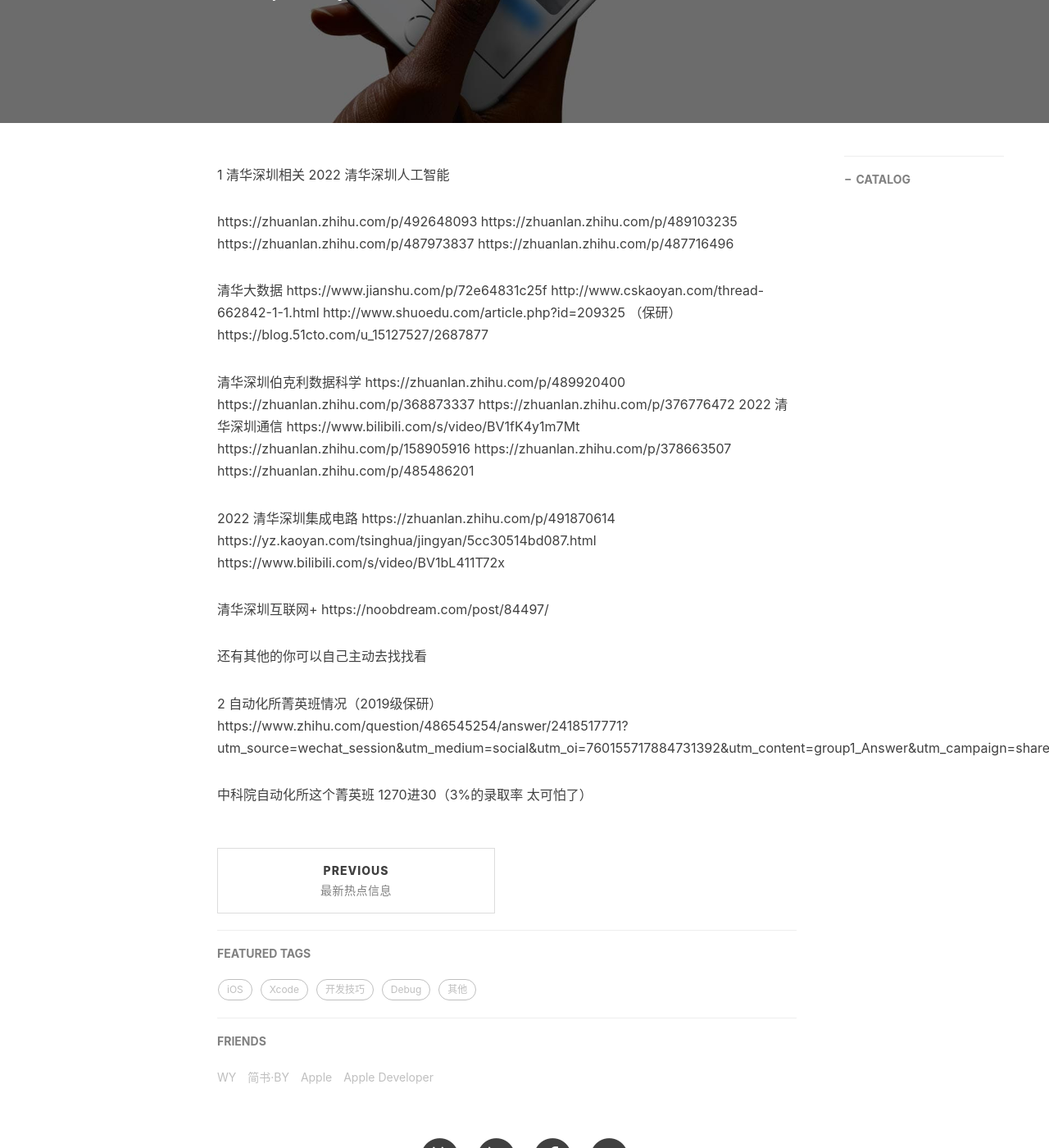
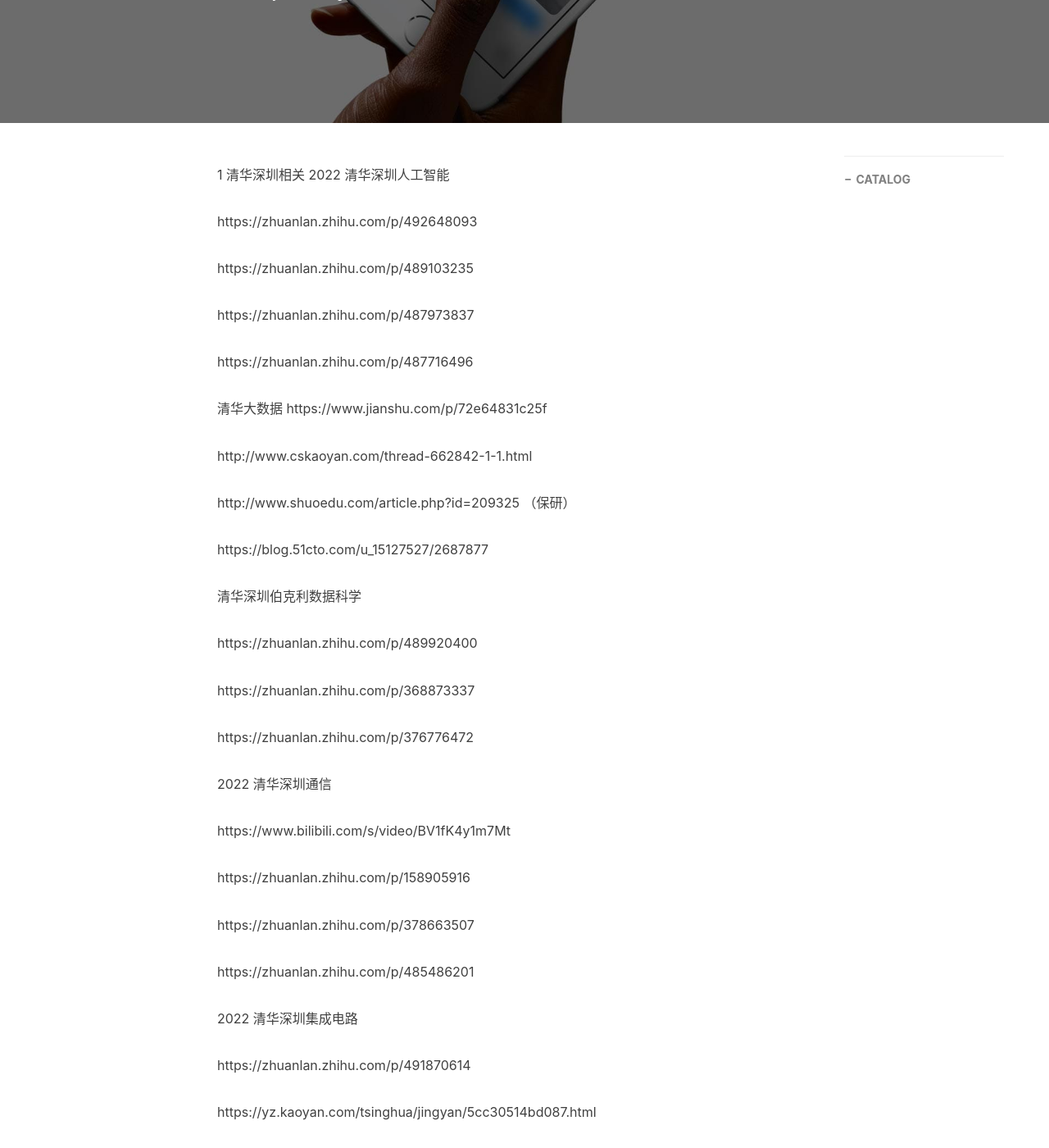
Before and after one commit to pengjiao123/pengjiao123.github.io, a Jekyll site: the page built from _posts/2022-04-06-清华考研相关.md, in a window 1280 px wide and 1400 px high, scrolled down 373 px. Shown: the whole window at 82% size. Built offline with Jekyll 4.4.1, drawn with Linux system fonts in a browser that asks for light colours; nearby versions of some CDN libraries; comment, search, counter and statistics services are not loaded; some of the changed lines change nothing that is shown; some of the changed text lies outside the part shown.

Commit message:
Update 2022-04-06-清华考研相关.md

```diff
--- a/_posts/2022-04-06-清华考研相关.md
+++ b/_posts/2022-04-06-清华考研相关.md
@@ -13,38 +13,68 @@
 2022 清华深圳人工智能
 
 https://zhuanlan.zhihu.com/p/492648093
+
 https://zhuanlan.zhihu.com/p/489103235
+
 https://zhuanlan.zhihu.com/p/487973837
+
 https://zhuanlan.zhihu.com/p/487716496
 
 清华大数据
 https://www.jianshu.com/p/72e64831c25f
+
 http://www.cskaoyan.com/thread-662842-1-1.html
+
 http://www.shuoedu.com/article.php?id=209325 （保研）
+
 https://blog.51cto.com/u_15127527/2687877
 
 清华深圳伯克利数据科学
+
 https://zhuanlan.zhihu.com/p/489920400
+
 https://zhuanlan.zhihu.com/p/368873337
+
 https://zhuanlan.zhihu.com/p/376776472
+
 2022 清华深圳通信
+
 https://www.bilibili.com/s/video/BV1fK4y1m7Mt
+
 https://zhuanlan.zhihu.com/p/158905916
+
 https://zhuanlan.zhihu.com/p/378663507
+
 https://zhuanlan.zhihu.com/p/485486201
 
 2022 清华深圳集成电路
+
 https://zhuanlan.zhihu.com/p/491870614
+
 https://yz.kaoyan.com/tsinghua/jingyan/5cc30514bd087.html
+
 https://www.bilibili.com/s/video/BV1bL411T72x
 
 清华深圳互联网+
+
 https://noobdream.com/post/84497/
 
-还有其他的你可以自己主动去找找看
+还有其他的你可以自己主动去找找看 可以网上多看看相关资料 比如在知乎上面联系上加下微信或者QQ问下
+
+还有之前上一届保送清华深圳的人也可以主动找下看看能不能问到联系方式
+
+
+北大不考408的电子信息类/计算机专业（都在北京培养）
+
+北大信息科学与技术学院 电路与系统/通信与信息系统/信号与信息系统 (310) 考研科目是电子线路
+
+
+北大软件与微电子学院 电子信息-集成电路工程 (345) 考研科目 电子信息基础 ;         电子信息-计算机技术 考研科目 语言信息综合(350)
+
 
 2 自动化所菁英班情况（2019级保研）
+
 https://www.zhihu.com/question/486545254/answer/2418517771?utm_source=wechat_session&utm_medium=social&utm_oi=760155717884731392&utm_content=group1_Answer&utm_campaign=shareopn
 
 
-中科院自动化所这个菁英班 1270进30（3%的录取率 太可怕了）
+中科院自动化所这个菁英班 1270进30（3%的录取率 太可怕了） 北京科技大学计算机专业第一名还担心无法入营
```
